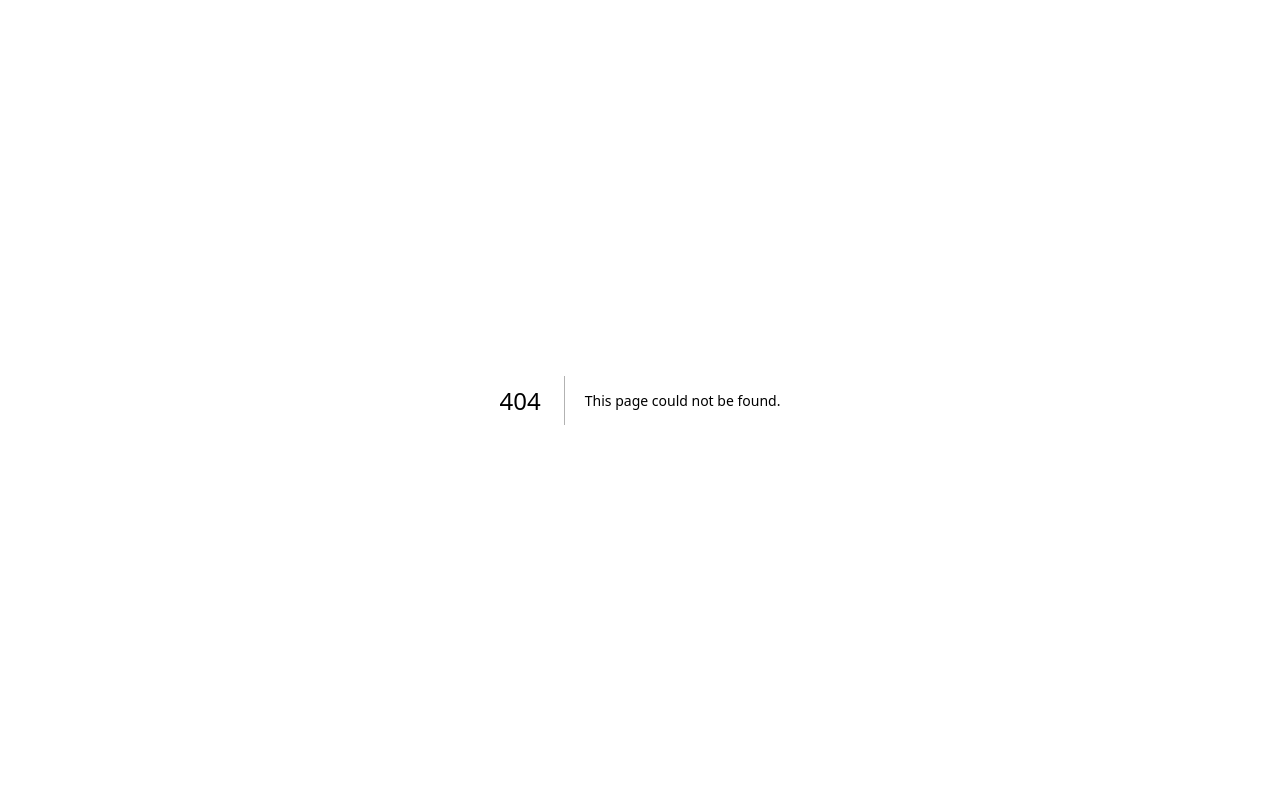
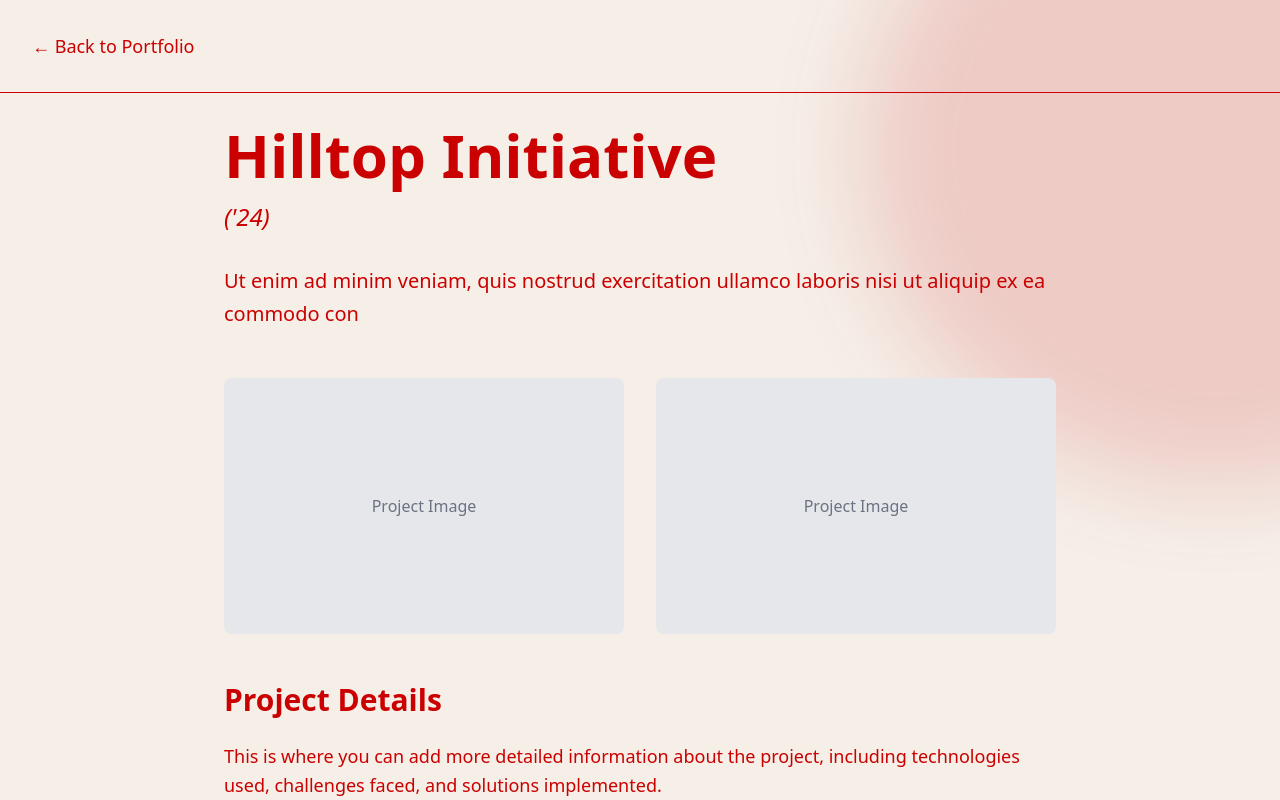
Before and after one commit to di4nekim/di4nekim, a Next.js app: page /portfolio/project/1 in a window 1280 px wide. Before the commit this address had no page. Built offline with nearby package versions, Linux system fonts and the light colour scheme.

Commit message:
feat: finalize portfolio menu, basic project page

```diff
--- a/src/app/portfolio/components/PortfolioLanding.js
+++ b/src/app/portfolio/components/PortfolioLanding.js
@@ -9,18 +9,18 @@ export default function PortfolioLanding() {
   const ref = useRef(null)
   const { scrollYProgress } = useScroll()
 
-  const x = useTransform(scrollYProgress, [0, 1], [0, -400])
-  const y = useTransform(scrollYProgress, [0, 1], [0, -400])
+  const x = useTransform(scrollYProgress, [0, 1], [0, -600])
+  const y = useTransform(scrollYProgress, [0, 1], [0, 0])
   const opacity = useTransform(scrollYProgress, [0.5, 0.8], [1, 0])
 
   return (
-    <div ref={ref} className="relative w-full h-[1500px] bg-[var(--main-red)]">
+    <div ref={ref} className="relative w-full h-[1000px] bg-[var(--main-red)]">
       <motion.div
         initial={{ opacity: 0, x: -200, y: -200 }}
         animate={{ opacity: 1, x: 0, y: 0 }}
         transition={{ duration: 1.5 }}
         style={{ x, y, opacity }}
-        className="fixed top-1/2 left-1/2 transform -translate-x-1/2 -translate-y-1/2 z-10"
+        className="absolute top-1/2 left-1/2 transform -translate-x-1/2 -translate-y-1/2 z-10"
       >
         <Image src={LATEST_PROJECTS} alt="Latest Projects" width={600} height={500} />
       </motion.div>
--- a/src/app/portfolio/components/PortfolioMenu.js
+++ b/src/app/portfolio/components/PortfolioMenu.js
@@ -2,12 +2,17 @@
 
 import { useRef, useState, useEffect } from 'react'
 import { motion, useMotionValue, useSpring, useTransform } from 'framer-motion'
+import { useRouter } from 'next/navigation'
+import Image from 'next/image'
 import ProjectItem from './ProjectItem'
+import clickToSee from '../../assets/click_to_see.svg'
 
 export default function PortfolioMenu({ projects: propProjects = null }) {
   const containerRef = useRef(null)
   const scrollY = useMotionValue(0)
   const smoothScrollY = useSpring(scrollY, { damping: 20, stiffness: 100 })
+  const router = useRouter()
+  const [isNavigating, setIsNavigating] = useState(false)
 
   // Default projects as fallback
   const defaultProjects = [
@@ -21,18 +26,17 @@ export default function PortfolioMenu({ projects: propProjects = null }) {
   // Use provided projects or fall back to defaults
   const projects = propProjects && propProjects.length > 0 ? propProjects : defaultProjects
 
+  const handleProjectClick = (project) => {
+    setIsNavigating(true)
+    // Short delay to let slide-out animation be visible, but not long enough for blank screen
+    setTimeout(() => {
+      router.push(`/portfolio/project/${project.id || project.title.toLowerCase().replace(/\s+/g, '-')}`)
+    }, 300) // Enough time to see the slide-out start, but quick enough to avoid gaps
+  }
+
   const itemHeight = typeof window !== 'undefined' ? window.innerHeight * 0.33 : 300
   const itemSpacing = typeof window !== 'undefined' ? window.innerHeight * 0.4 : 320
   const headerHeight = typeof window !== 'undefined' ? (window.innerWidth >= 640 ? 65 : 50) : 50
-
-  // Calculate diagonal movement - for 45 degrees, x and y move equally
-  const diagonalSpacing = itemSpacing / Math.sqrt(2) // Convert vertical spacing to diagonal distance
-
-  // Calculate current active project based on scroll position
-  const currentProject = useTransform(smoothScrollY, (y) => {
-    const index = Math.round(y / itemSpacing)
-    return Math.max(0, Math.min(projects.length - 1, index))
-  })
 
   const handleWheel = (e) => {
     e.preventDefault()
@@ -92,7 +96,8 @@ export default function PortfolioMenu({ projects: propProjects = null }) {
   }, [projects.length])
 
   return (
-    <div className="relative w-full h-screen bg-[var(--main-beige)] overflow-hidden">
+    <div className="relative w-full h-screen overflow-hidden">
+
       <div
         ref={containerRef}
         className="absolute left-0 top-0 w-full h-full"
@@ -174,17 +179,37 @@ export default function PortfolioMenu({ projects: propProjects = null }) {
                   height: `${itemHeight}px`,
                   transformOrigin: 'center center',
                 }}
+                animate={isNavigating ? { x: -1200, opacity: 0 } : {}}
+                transition={{ duration: 0.8, ease: "easeInOut" }} // Slightly longer for smoother overlap
               >
                 <ProjectItem
                   title={project.title}
                   year={project.year}
                   description={project.description}
+                  id={project.id}
+                  onProjectClick={() => handleProjectClick(project)}
+                  isNavigating={isNavigating}
                 />
               </motion.div>
             )
           })}
         </div>
       </div>
+
+      <motion.div
+        className="absolute bottom-10 left-10 z-50"
+        initial={{ opacity: 0, y: 20 }}
+        animate={isNavigating ? { x: -1200, opacity: 0 } : { opacity: 1, y: 0 }}
+        transition={isNavigating ? { duration: 0.8, ease: "easeInOut" } : { delay: 0.5, duration: 0.6 }}
+      >
+        <Image
+          src={clickToSee}
+          alt="Click to see the full visual story"
+          width={350}
+          // height={304}
+          className="max-w-[350px] w-auto h-auto opacity-100 transition-opacity duration-300"
+        />
+      </motion.div>
     </div>
   )
 }
--- a/src/app/portfolio/components/ProjectItem.js
+++ b/src/app/portfolio/components/ProjectItem.js
@@ -2,10 +2,20 @@
 
 import { motion } from 'framer-motion'
 
-export default function ProjectItem({ title, description, image, technologies = [], link, year }) {
+export default function ProjectItem({ title, description, image, technologies = [], link, year, id, onProjectClick, isNavigating }) {
+  const handleClick = () => {
+    if (onProjectClick) {
+      onProjectClick()
+    }
+  }
+
   return (
-    // <div className="flex items-start gap-8 py-8 border-b border-[#CB0000] last:border-b-0 w-[50vw] justify-center items-center" >
-    <div className="flex items-start gap-8 py-8 w-[50vw] justify-center items-center" >
+    <motion.div
+      className="flex items-start gap-8 py-8 w-[50vw] justify-center items-center cursor-pointer hover:opacity-80 transition-opacity"
+      onClick={handleClick}
+      animate={isNavigating ? { x: -1200, opacity: 0 } : { x: 0, opacity: 1 }}
+      transition={{ duration: 0.8, ease: "easeInOut" }}
+    >
       {/* Left side - Project name and year */}
       <div className="flex-shrink-0 w-60 flex flex-row">
         {/* Year container - takes up left portion */}
@@ -62,6 +72,6 @@ export default function ProjectItem({ title, description, image, technologies =
           </a>
         )}
       </div>
-    </div>
+    </motion.div>
   )
 }
--- /dev/null
+++ b/src/app/portfolio/components/SharedBackground.js
@@ -0,0 +1,35 @@
+'use client'
+
+import { motion } from 'framer-motion'
+import Image from 'next/image'
+import BlurredElipse from '@/app/assets/blurred_elipse.svg'
+
+export default function SharedBackground({ children }) {
+  return (
+    <div className="relative w-full min-h-screen bg-[var(--main-beige)] overflow-hidden">
+      <div className="fixed inset-0 pointer-events-none z-0">
+        <motion.div
+          initial={{ x: 0, opacity: 1 }}
+          style={{
+            position: 'absolute',
+            top: '-35%',
+            right: '-30%',
+            width: '70vw',
+            height: 'auto'
+          }}
+        >
+          <Image
+            src={BlurredElipse}
+            alt="Blurred Elipse"
+            className="w-full object-cover opacity-50"
+          />
+        </motion.div>
+      </div>
+
+      {/* Content area */}
+      <div className="relative z-10">
+        {children}
+      </div>
+    </div>
+  )
+}
--- a/src/app/portfolio/page.js
+++ b/src/app/portfolio/page.js
@@ -4,15 +4,16 @@ import Header from "../components/Header.js";
 import Footer from '../components/Footer.js';
 import PortfolioLanding from './components/PortfolioLanding.js';
 import PortfolioMenu from './components/PortfolioMenu.js';
+import SharedBackground from './components/SharedBackground.js';
 import '@/app/globals.css';
 
 export default function Portfolio() {
   return (
-    <div className="relative">
+    <SharedBackground>
       <Header />
       <PortfolioLanding />
       <PortfolioMenu />
       <Footer />
-    </div>
+    </SharedBackground>
   );
 }
--- /dev/null
+++ b/src/app/portfolio/project/[slug]/page.js
@@ -0,0 +1,113 @@
+'use client'
+
+import { motion } from 'framer-motion'
+import { useParams, useRouter } from 'next/navigation'
+import { useState, useEffect } from 'react'
+import SharedBackground from '../../components/SharedBackground.js'
+
+export default function ProjectPage() {
+  const params = useParams()
+  const router = useRouter()
+  const [project, setProject] = useState(null)
+
+  // Default projects data (same as in PortfolioMenu)
+  const defaultProjects = [
+    { title: 'Dead Sweet Potato', year: "'24", description: 'Lorem ipsum dolor sit amet, consectetur adipiscing elit, sed do eiusmod tempor incididunt ut labore', id: 0 },
+    { title: 'Hilltop Initiative', year: "'24", description: 'Ut enim ad minim veniam, quis nostrud exercitation ullamco laboris nisi ut aliquip ex ea commodo con', id: 1 },
+    { title: 'Pavilion', year: "'24", description: 'Excepteur sint occaecat cupidatat non proident, sunt in culpa qui officia deserunt mollit anim id es', id: 2 },
+    { title: 'Digital Canvas', year: "'24", description: 'Duis aute irure dolor in reprehenderit in voluptate velit esse cillum dolore eu fugiat nulla pariatur', id: 3 },
+    { title: 'Urban Collective', year: "'24", description: 'Sed ut perspiciatis unde omnis iste natus error sit voluptatem accusantium doloremque laudantium', id: 4 },
+  ]
+
+  useEffect(() => {
+    const slug = params.slug
+    // Find project by id or slug
+    const foundProject = defaultProjects.find(p =>
+      p.id.toString() === slug ||
+      p.title.toLowerCase().replace(/\s+/g, '-') === slug
+    )
+    setProject(foundProject)
+  }, [params.slug])
+
+  const handleBack = () => {
+    router.push('/portfolio')
+  }
+
+  if (!project) {
+    return (
+      <SharedBackground>
+        <div className="flex items-center justify-center h-screen">
+          <div className="text-[#CB0000] text-xl">Project not found</div>
+        </div>
+      </SharedBackground>
+    )
+  }
+
+  return (
+    <SharedBackground>
+      <motion.div
+        initial={{ x: '100%', opacity: 0 }}
+        animate={{ x: 0, opacity: 1 }}
+        exit={{ x: '-100%', opacity: 0 }}
+        transition={{ duration: 0.6, ease: "easeInOut" }} // Faster to overlap with menu slide-out
+        className="w-full h-screen flex flex-col"
+      >
+        {/* Header */}
+        <motion.header
+          initial={{ y: -50, opacity: 0 }}
+          animate={{ y: 0, opacity: 1 }}
+          transition={{ delay: 0.1, duration: 0.3 }} // Reduced delay for faster appearance
+          className="p-8 border-b border-[#CB0000]"
+        >
+          <button
+            onClick={handleBack}
+            className="text-[#CB0000] text-lg hover:opacity-70 transition-opacity"
+          >
+            ← Back to Portfolio
+          </button>
+        </motion.header>
+
+        {/* Main content */}
+        <motion.main
+          initial={{ y: 50, opacity: 0 }}
+          animate={{ y: 0, opacity: 1 }}
+          transition={{ delay: 0.2, duration: 0.4 }} // Reduced delay for faster appearance
+          className="flex-1 p-8 max-w-4xl mx-auto"
+        >
+          <div className="mb-8">
+            <h1 className="text-6xl font-bold text-[#CB0000] mb-4">
+              {project.title}
+            </h1>
+            <span className="text-2xl text-[#CB0000] italic">
+              ({project.year})
+            </span>
+          </div>
+
+          <div className="prose prose-lg max-w-none text-[#CB0000]">
+            <p className="text-xl leading-relaxed mb-8">
+              {project.description}
+            </p>
+
+            {/* Placeholder for additional project content */}
+            <div className="grid grid-cols-1 md:grid-cols-2 gap-8 mt-12">
+              <div className="bg-gray-200 h-64 rounded-lg flex items-center justify-center">
+                <span className="text-gray-500">Project Image</span>
+              </div>
+              <div className="bg-gray-200 h-64 rounded-lg flex items-center justify-center">
+                <span className="text-gray-500">Project Image</span>
+              </div>
+            </div>
+
+            <div className="mt-12">
+              <h2 className="text-3xl font-bold mb-6">Project Details</h2>
+              <p className="text-lg leading-relaxed">
+                This is where you can add more detailed information about the project,
+                including technologies used, challenges faced, and solutions implemented.
+              </p>
+            </div>
+          </div>
+        </motion.main>
+      </motion.div>
+    </SharedBackground>
+  )
+}
```
Also changed, not shown: src/app/assets/blurred_elipse.svg (added), src/app/assets/click_to_see.svg (added).
